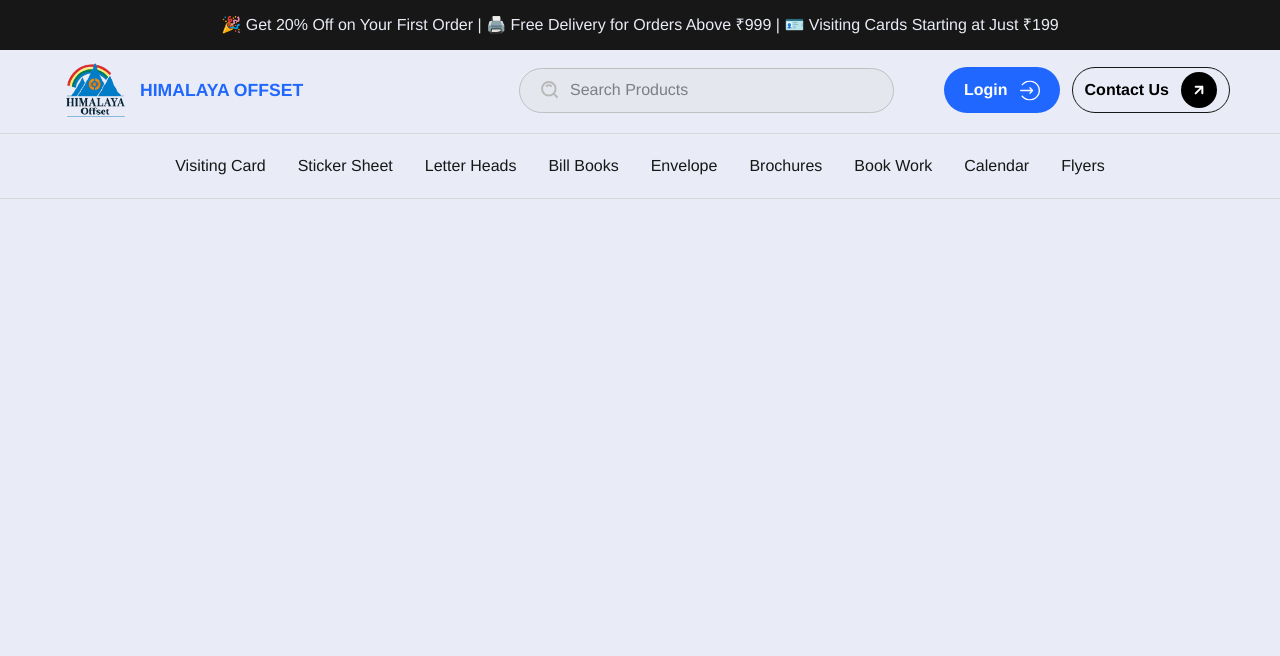
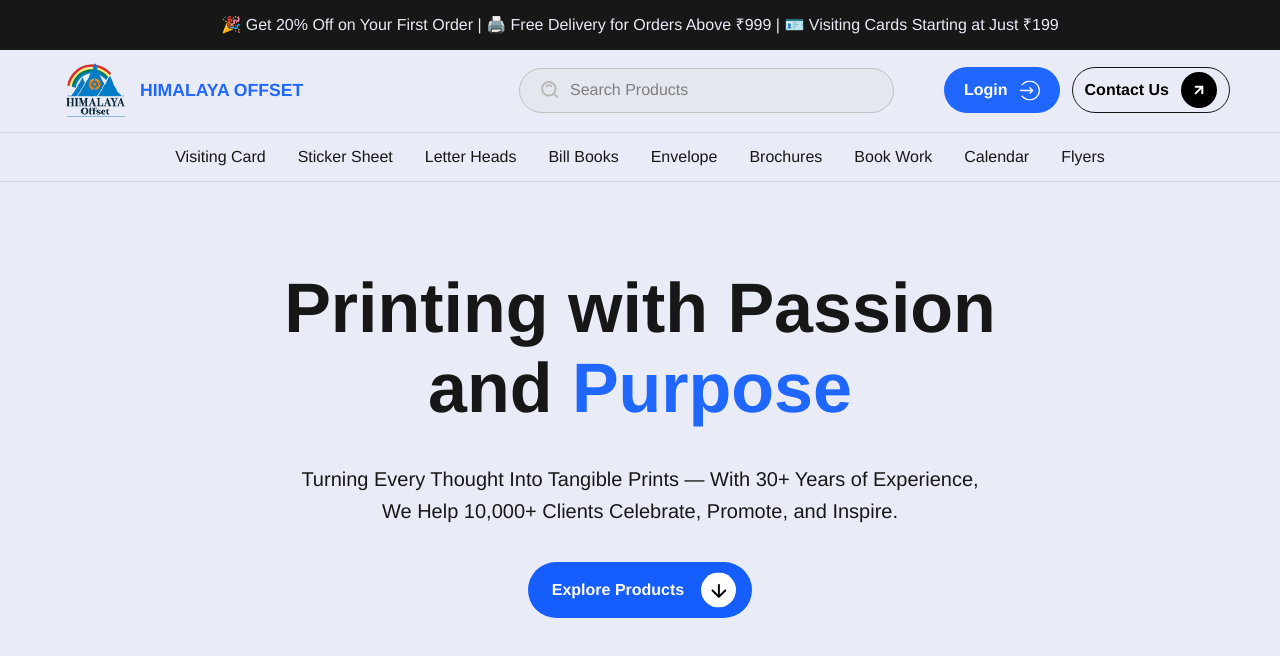
Before and after one commit to riyazz03/himalaya-offset, a Next.js app: page / in a window 1280 px wide. Shown: the top 656 px of the page. Built offline with nearby package versions, Linux system fonts and the light colour scheme.

Commit message:
Home Hero Update

```diff
--- a/app/globals.css
+++ b/app/globals.css
@@ -18,9 +18,31 @@ body {
   color: var(--foreground);
   font-family: Helvetica, Arial, sans-serif;
 }
+
+
+/* Button Styles */
+
+button{
+  cursor: pointer;
+}
+
+
+/* Font Styles */
+h1{
+  font-size: 70px;
+  line-height: 80px;
+  font-weight: bold;
+}
+p{
+  font-size: 20px;
+  line-height: 160%;
+}
+
+/* Custom Clases */
+.title-span{
+  color: var(--blue);
+}
+
 .bg-custom-blue{
   background-color: var(--blue);
 }
-button{
-  cursor: pointer;
-}
--- a/app/page.tsx
+++ b/app/page.tsx
@@ -1,6 +1,24 @@
+"use client";
+
+import '../styles/HomeLanding.css';
+import Button from '../component/Button';
+
+
 export default function Home() {
+  const handleClick = () => {
+    console.log('View Products clicked!');
+  };
+
   return (
     <section className="home-landing">
+      <h1 className='home-landing-title'>
+        Printing with Passion and <span className='title-span'>Purpose</span>
+      </h1>
+      <p className='hero-landing-text'>
+        Turning Every Thought Into Tangible Prints — With 30+ Years of Experience, We Help 10,000+ Clients Celebrate, Promote, and Inspire.
+      </p>
+
+      <Button text="Explore Products" link="/products" />
 
     </section>
   );
--- /dev/null
+++ b/component/Button.tsx
@@ -0,0 +1,51 @@
+'use client';
+
+import React from 'react';
+import Link from 'next/link';
+
+interface ButtonProps {
+  text: string;
+  link: string;
+  className?: string;
+  disabled?: boolean;
+}
+
+const Button: React.FC<ButtonProps> = ({ text, link, className = '', disabled = false }) => {
+  return (
+    <Link href={disabled ? '#' : link} passHref legacyBehavior>
+      <a
+        aria-disabled={disabled}
+        tabIndex={disabled ? -1 : 0}
+        className={`
+          relative inline-flex items-center justify-between
+          bg-blue-600 text-white font-bold
+          px-6 py-4 pr-15
+          rounded-full
+          ${disabled ? 'opacity-50 cursor-not-allowed' : 'cursor-pointer'}
+          focus:outline-none focus:ring-4 focus:ring-blue-300
+          ${className}
+        `}
+        onClick={disabled ? (e) => e.preventDefault() : undefined}
+      >
+        <span className="flex-1 text-center pr-2">{text}</span>
+        <span className="absolute right-4 top-1/2 -translate-y-1/2">
+          <svg
+            width="35"
+            height="35"
+            viewBox="0 0 35 35"
+            fill="none"
+            xmlns="http://www.w3.org/2000/svg"
+          >
+            <circle cx="17.5" cy="17.5" r="17.5" fill="white" />
+            <path
+              d="M17.1817 25.0637C17.5722 25.4543 18.2054 25.4543 18.5959 25.0637L24.9599 18.6998C25.3504 18.3092 25.3504 17.6761 24.9599 17.2856C24.5693 16.895 23.9362 16.895 23.5456 17.2856L17.8888 22.9424L12.2319 17.2856C11.8414 16.895 11.2083 16.895 10.8177 17.2856C10.4272 17.6761 10.4272 18.3092 10.8177 18.6998L17.1817 25.0637ZM17.8888 11.6666H16.8888L16.8888 24.3566H17.8888H18.8888L18.8888 11.6666H17.8888Z"
+              fill="black"
+            />
+          </svg>
+        </span>
+      </a>
+    </Link>
+  );
+};
+
+export default Button;
--- a/component/MegaMenu.tsx
+++ b/component/MegaMenu.tsx
@@ -1,7 +1,6 @@
 'use client';
 
 import React from 'react';
-import '../styles/MegaMenu.css';
 
 const menuData = [
   {
@@ -44,15 +43,28 @@ const menuData = [
 
 export default function MegaMenu() {
   return (
-    <nav className="megaMenu">
-      <ul className="menuList">
+    <nav className="mt-3 px-8 border-t border-b border-gray-300 bg-transparent z-50 flex justify-center items-center">
+      <ul className="flex gap-8 list-none p-0 m-0">
         {menuData.map((item) => (
-          <li className="menuItem" key={item.name}>
-            <span className="menuTitle">{item.name}</span>
-            <div className="dropdown">
-              <div className="dropdownContent">
-                {item.subcategories.map((sub, index) => (
-                  <p key={index}>{sub}</p>
+          <li
+            key={item.name}
+            className="relative cursor-pointer py-3 group menuItem"
+          >
+            <span className="font-medium">{item.name}</span>
+            <div
+              className="invisible opacity-0 pointer-events-none absolute top-[3rem] left-0 min-w-[200px] rounded-lg border border-white/20 bg-white/20
+                          backdrop-blur-lg shadow-lg p-4
+                          transition-opacity duration-200 ease-in-out
+                          group-hover:visible group-hover:opacity-100 group-hover:pointer-events-auto"
+            >
+              <div className="flex flex-col">
+                {item.subcategories.map((sub, idx) => (
+                  <p
+                    key={idx}
+                    className="py-2 px-4 text-sm cursor-pointer rounded-md hover:bg-blue-600 hover:text-white transition"
+                  >
+                    {sub}
+                  </p>
                 ))}
               </div>
             </div>
--- a/styles/HomeLanding.css
+++ b/styles/HomeLanding.css
@@ -0,0 +1,16 @@
+.home-landing {
+  width: 100%;
+  display: flex;
+  justify-content: center;
+  align-items: center;
+  flex-direction: column;
+  gap: 35px;
+  margin-top: 86px;
+  text-align: center;
+}
+.home-landing-title {
+  width: 750px;
+}
+.hero-landing-text {
+    width: 700px;
+}
--- a/styles/MegaMenu.css
+++ b/styles/MegaMenu.css
@@ -1,28 +1,3 @@
-.megaMenu {
-  margin-top: 0.8rem;
-  padding: 0.5rem 2rem;
-  border-bottom: 1px solid #d8d8d8;
-  border-top: 1px solid #d8d8d8;
-  z-index: 50;
-  display: flex;
-  justify-content: center;
-  align-items: center;
-}
-
-.menuList {
-  display: flex;
-  gap: 2rem;
-  list-style: none;
-  padding: 0;
-  margin: 0;
-}
-
-.menuItem {
-  position: relative;
-  cursor: pointer;
-  padding: 0.75rem 0;
-}
-
 .menuItem::after {
   content: "";
   position: absolute;
@@ -33,46 +8,3 @@
   background: transparent;
   pointer-events: auto;
 }
-
-.menuItem:hover .dropdown,
-.menuItem:focus-within .dropdown {
-  display: block;
-  opacity: 1;
-  pointer-events: auto;
-}
-
-.menuTitle {
-  font-weight: 500;
-}
-
-.dropdown {
-  display: none;
-  position: absolute;
-  top: 3.8rem;
-  left: 0;
-  border: 1px solid rgba(255, 255, 255, 0.18);
-  border-radius: 0.5rem;
-  min-width: 200px;
-  opacity: 0;
-  overflow: hidden;
-  pointer-events: none;
-  transition: opacity 0.2s ease;
-  z-index: 999;
-  background: rgba(255, 255, 255, 0.116);
-  backdrop-filter: blur(12px);
-  -webkit-backdrop-filter: blur(12px);
-  box-shadow: 0 4px 20px rgba(0, 0, 0, 0.1);
-}
-
-.dropdownContent p {
-  padding: 0.8rem 1.5rem;
-  margin: 0;
-  font-size: 0.9rem;
-  cursor: pointer;
-  transition: all 0.2s ease;
-}
-
-.dropdownContent p:hover {
-  color: var(--background);
-  background-color: var(--blue);
-}
```
